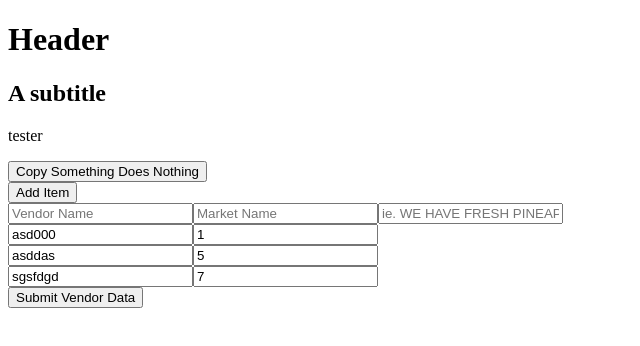
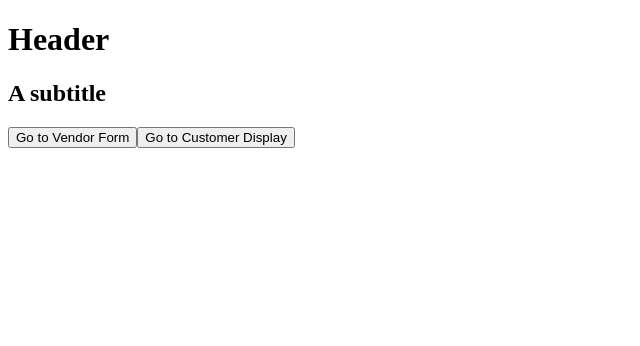
Before and after one commit to FriendsOfTheFarmer/FFS, a React app: page / in a window 1280 px wide. Shown: the top 346 px of the page, without its empty margins (0-640 px from the left). Built offline with nearby package versions, Linux system fonts and the light colour scheme.

Commit message:
main page  has conditional rendering for customer vs vendor, vendor form has submit abilities

```diff
--- a/client/actions/actions.js
+++ b/client/actions/actions.js
@@ -1,22 +1,41 @@
 import * as types from '../constants/actionTypes';
 
+
+export const vendorDisplayToggle = () => ({
+  type: types.VENDOR_DISPLAY_TOGGLE,
+});
+
+export const customerDisplayToggle = () => ({
+  type: types.CUSTOMER_DISPLAY_TOGGLE,
+});
+
+
+
+//a generic action to follow into the reducer and the container
 export const anAction = () => ({
   type: types.AN_ACTION,
 });
 
+//this updates the vendor details in the form to the state
 export const updateVendorDetails = (str, id) => ({
   type: types.UPDATE_VENDOR_DETAILS,
   payload: {string: str, id: id}
 })
 
+//this will be our submit vendor, taking all the information in the state and sending it to the server/DB
 export const submitVendor = () => ({
   type: types.SUBMIT_VENDOR,
 })
 
+//adding an additional item to the form (see the two arrays in vendorReducer)
 export const addItem = () => ({
   type: types.ADD_ITEM,
 })
 
+
+//updating information in the array of items/prices
+//value is th target value (string), id is the id of the component (indicates the number in the array it corresponds to)
+//classname is the items or the prices for the items (which array we need to update)
 export const updateItemDetails = (value, id, className) => ({
   type: types.UPDATE_ITEM_DETAILS,
   payload: {value: value, id: id, className: className}
--- a/client/components/VendorItems.jsx
+++ b/client/components/VendorItems.jsx
@@ -4,14 +4,14 @@ const VendorItems = (props) => {
   return (<div>
     <input
       className = "vendorItems"
-      id= {`${props.componentID}`}
+      id= {`vI ${props.componentID}`}
       type="text"
       onChange={props.updateItemDetails}
       value={props.vendorItems}>
     </input>
     <input
       className = "productPrice"
-      id={`${props.componentID}`}
+      id={`pP ${props.componentID}`}
       type="text"
       onChange={props.updateItemDetails}
       value={props.productPrice}>
--- a/client/constants/actionTypes.js
+++ b/client/constants/actionTypes.js
@@ -7,3 +7,7 @@ export const SUBMIT_VENDOR = 'SUBMIT_VENDOR';
 export const ADD_ITEM = 'ADD_ITEM';
 
 export const UPDATE_ITEM_DETAILS = 'UPDATE_ITEM_DETAILS';
+
+export const VENDOR_DISPLAY_TOGGLE = 'VENDOR_DISPLAY_TOGGLE';
+
+export const CUSTOMER_DISPLAY_TOGGLE = 'CUSTOMER_DISPLAY_TOGGLE';
--- a/client/containers/MainContainer.jsx
+++ b/client/containers/MainContainer.jsx
@@ -6,31 +6,48 @@ import VendorForm from '../components/VendorForm';
 
 const mapStateToProps = (state) => ({
   //toggles for rendering
-  display: state.generic.display,
+  //BE SURE NOT TO WRITE A PROP THE SAME LABEL AS AN ACTION, THIS WILL OVERRIDE THE PROP NAME
+  vendorDisplayTog: state.rendering.vendorDisplayTog,
+  customerDisplayTog: state.rendering.customerDisplayTog,
+
+  //vendor stuff
+
   vendorItems: state.vendor.vendorItems,
   marketName: state.vendor.marketName,
   blogPost: state.vendor.blogPost,
   vendorName: state.vendor.vendorName,
   productPrice: state.vendor.productPrice,
-  counter: state.vendor.counter
+  counter: state.vendor.counter,
+
+  // generic placeholder
+  display: state.generic.display,
 });
 
 const mapDispatchToProps = (dispatch) => ({
-  anAction: () => dispatch(actions.anAction()),
+  //rendering actions
+  vendorDisplayToggle: () => dispatch(actions.vendorDisplayToggle()),
+  customerDisplayToggle: () => dispatch(actions.customerDisplayToggle()),
+
+  //vendor actions
   updateVendorDetails: (e) => dispatch(actions.updateVendorDetails(e.target.value, e.target.id)),
   updateItemDetails: (e) => dispatch(actions.updateItemDetails(e.target.value, e.target.id, e.target.className)),
   addItem: () => dispatch(actions.addItem()),
+  submitVendor: () => dispatch(actions.submitVendor()),
+
+  //generic action for placeholder
+  anAction: () => dispatch(actions.anAction()),
+
 });
 
 class MainContainer extends Component {
   render(props) {
-    return(
+    return (
       <main>
         <div>
-         <AComponent
-         display={this.props.display}
-         anAction={this.props.anAction}
-         />
+          <button id='vendorDisplay' type='button' onClick={() => { this.props.vendorDisplayToggle() }}>Go to Vendor Form</button>
+          <button id='customerDisplay' type='button' onClick={() => { this.props.customerDisplayToggle() }}>Go to Customer Display</button>
+          {this.props.vendorDisplayTog === true &&
+            <div>
               <VendorForm
                 updateItemDetails={this.props.updateItemDetails}
                 updateVendorDetails={this.props.updateVendorDetails}
@@ -41,7 +58,19 @@ class MainContainer extends Component {
                 vendorName={this.props.vendorName}
                 productPrice={this.props.productPrice}
                 addItem={this.props.addItem}
+                submitVendor={this.props.submitVendor}
               />
+            </div>}
+          {this.props.customerDisplayTog === true &&
+            <div>
+              <AComponent
+                display={this.props.display}
+                anAction={this.props.anAction}
+              />
+            </div>}
+
+
+
         </div>
 
       </main>
--- a/client/reducers/index.js
+++ b/client/reducers/index.js
@@ -2,10 +2,12 @@ import { combineReducers } from 'redux';
 
 import aReducer from './aReducer';
 import vendorReducer from './vendorReducer';
+import renderingReducer from './renderingReducer';
 
 const reducers = combineReducers({
   generic: aReducer,
-  vendor: vendorReducer
+  vendor: vendorReducer,
+  rendering: renderingReducer
 })
 
 
--- /dev/null
+++ b/client/reducers/renderingReducer.js
@@ -0,0 +1,40 @@
+import * as types from '../constants/actionTypes';
+
+const initialState = {
+  vendorDisplayTog: false,
+  customerDisplayTog: false,
+}
+
+const renderingReducer = (state = initialState, action) => {
+  switch (action.type) {
+
+
+    case types.VENDOR_DISPLAY_TOGGLE: {
+      let {vendorDisplayTog, customerDisplayTog} = state;
+      vendorDisplayTog = !vendorDisplayTog
+      customerDisplayTog = false;
+      return {
+        ...state,
+        vendorDisplayTog,
+        customerDisplayTog
+      }
+    }
+
+    case types.CUSTOMER_DISPLAY_TOGGLE: {
+      let {vendorDisplayTog, customerDisplayTog} = state;
+      customerDisplayTog = !customerDisplayTog
+      vendorDisplayTog = false;
+      return {
+        ...state,
+        vendorDisplayTog,
+        customerDisplayTog
+      }
+    }
+
+    default:
+      return state;
+  }
+}
+
+
+export default renderingReducer;
--- a/client/reducers/vendorReducer.js
+++ b/client/reducers/vendorReducer.js
@@ -1,8 +1,8 @@
 import * as types from '../constants/actionTypes';
 
 const initialState = {
-  vendorItems: ['asd000','asddas', 'sgsfdgd'],
-  productPrice: ['1','5', '7'],
+  vendorItems: ['asd000', 'asddas', 'sgsfdgd'],
+  productPrice: ['1', '5', '7'],
   vendorName: '',
   marketName: '',
   blogPost: '',
@@ -13,36 +13,53 @@ const vendorReducer = (state = initialState, action) => {
   let display;
   switch (action.type) {
 
+    case types.SUBMIT_VENDOR: {
+      let {vendorItems,productPrice,vendorName,marketName,blogPost,counter} = state;
+
+      let senderObj = {
+        vendorItems,
+        productPrice,
+        vendorName,
+        marketName,
+        blogPost,
+      }
+      console.log("sender Object", senderObj);
+      counter = 0;
+
+      return {
+        ...state,
+        vendorItems: [''],
+        productPrice: [''],
+        vendorName: '',
+        marketName: '',
+        blogPost: '',
+        counter: 0,
+      }
+    }
+
     case types.UPDATE_ITEM_DETAILS: {
       console.log('updating the items');
-  let { vendorItems, productPrice, counter} = state;
+      let { vendorItems, productPrice, counter } = state;
       switch (action.payload.className) {
         case "vendorItems": {
-      console.log('updating the item');
-      let index = Number(action.payload.id);
+          let input = (action.payload.id).slice(2); //grab the number of the array from within the ID
+          let index = Number(input);
+
           vendorItems[index] = action.payload.value
-      console.log(vendorItems[action.payload.id] );
-      counter+=1;
+          counter += 1;
           return {
             ...state,
             vendorItems: vendorItems,
             counter: counter
           }
-
-
-      // vendorItems[action.payload.id] = action.payload.value
-      // console.log(vendorItems[action.payload.id] );
-      // return {
-      //   ...state,
-      //   vendorItems: vendorItems
-      // }
         }
         case "productPrice": {
           console.log('updating the price');
-      let index = Number(action.payload.id);
+          let input = (action.payload.id).slice(2); //grab the number of the array from within the ID
+          let index = Number(input);
+
           productPrice[index] = action.payload.value
-      console.log(productPrice[action.payload.id] );
-      counter-=1;
+          counter -= 1;
           return {
             ...state,
             productPrice: productPrice,
@@ -70,9 +87,6 @@ case types.ADD_ITEM: {
         productPrice: productPrice,
       }
     }
-
-
-
     case types.UPDATE_VENDOR_DETAILS: {
       switch (action.payload.id) {
         case "vendorName": {
```
Lines whose indentation alone changed are shown as unchanged.
